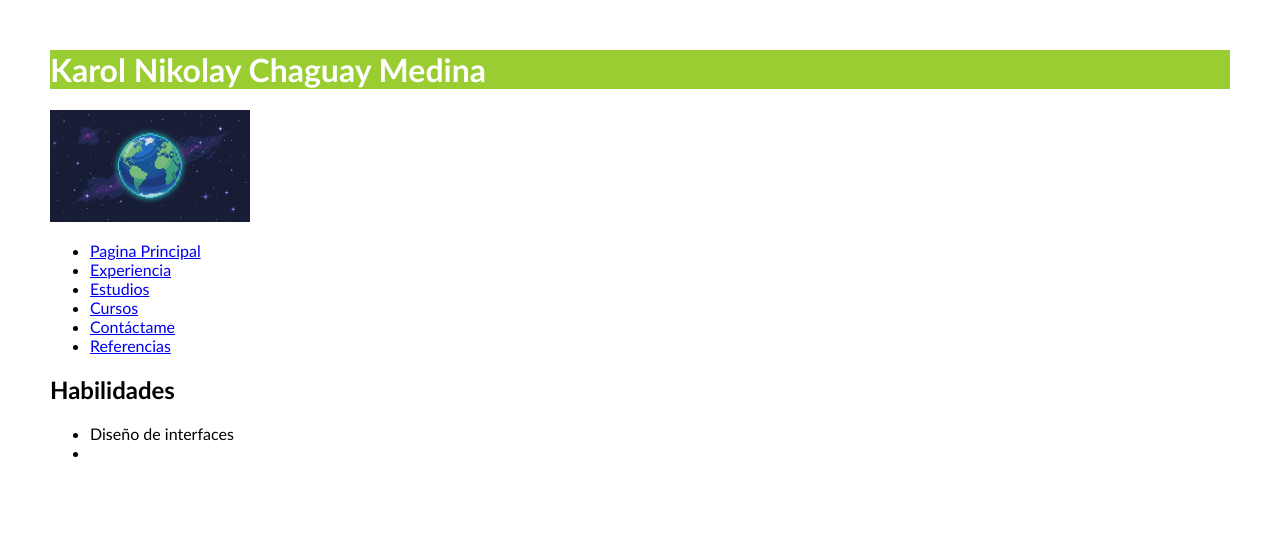
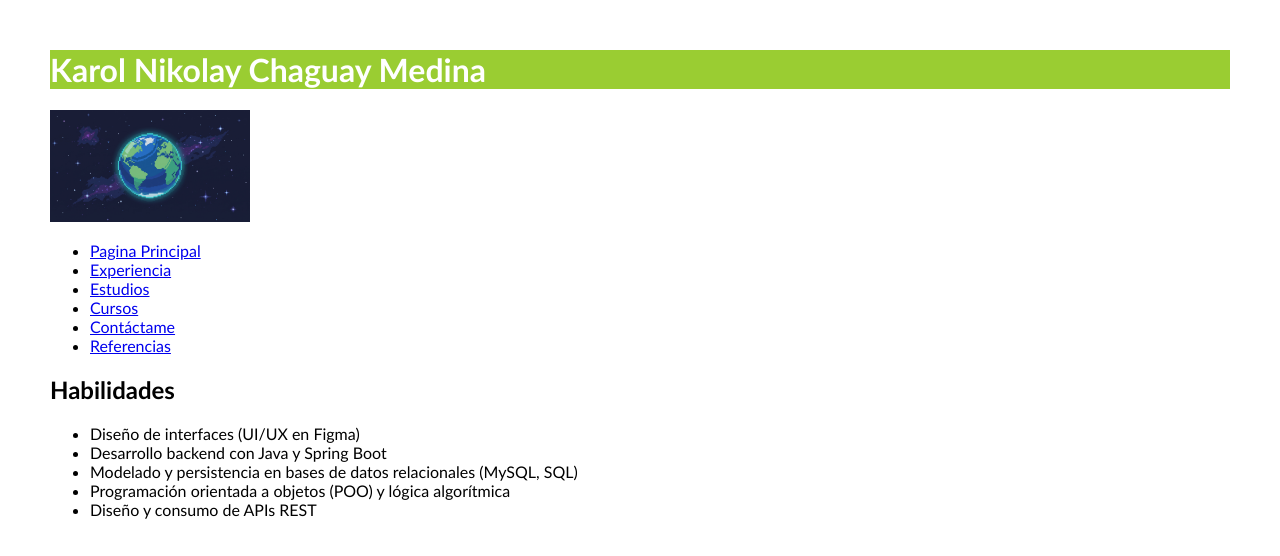
Before and after one commit to KarooLLC/portfolio-cv, a plain HTML site: page habilidades.html in a window 1280 px wide. Drawn offline with Linux system fonts and the light colour scheme.

Commit message:
Update habilidades.html

```diff
--- a/habilidades.html
+++ b/habilidades.html
@@ -22,8 +22,11 @@
 
     <h2>Habilidades</h2>
     <ul>
-        <li>Diseño de interfaces</li>
-        <li></li>
+        <li>Diseño de interfaces (UI/UX en Figma)</li>
+        <li>Desarrollo backend con Java y Spring Boot</li>
+        <li>Modelado y persistencia en bases de datos relacionales (MySQL, SQL)</li>
+        <li>Programación orientada a objetos (POO) y lógica algorítmica</li>
+        <li>Diseño y consumo de APIs REST</li>
     </ul>
 
 </body>
```
